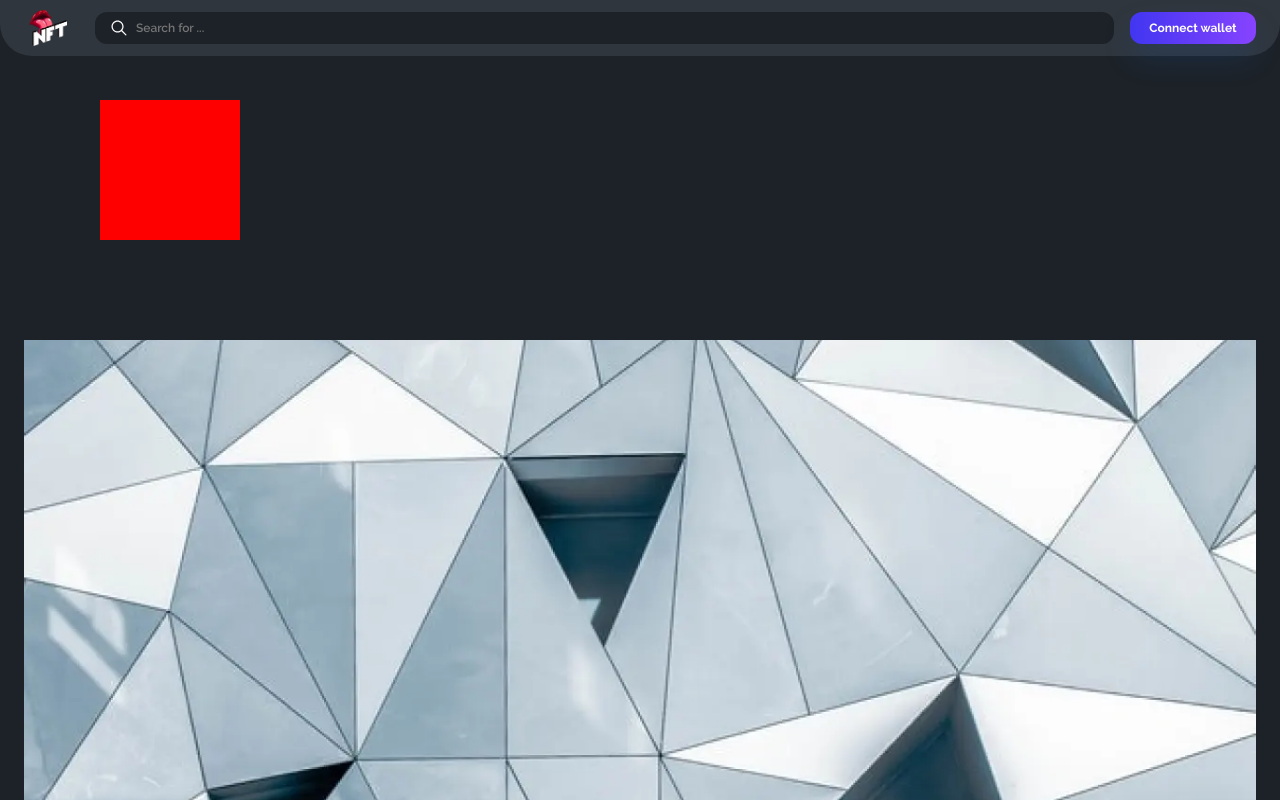
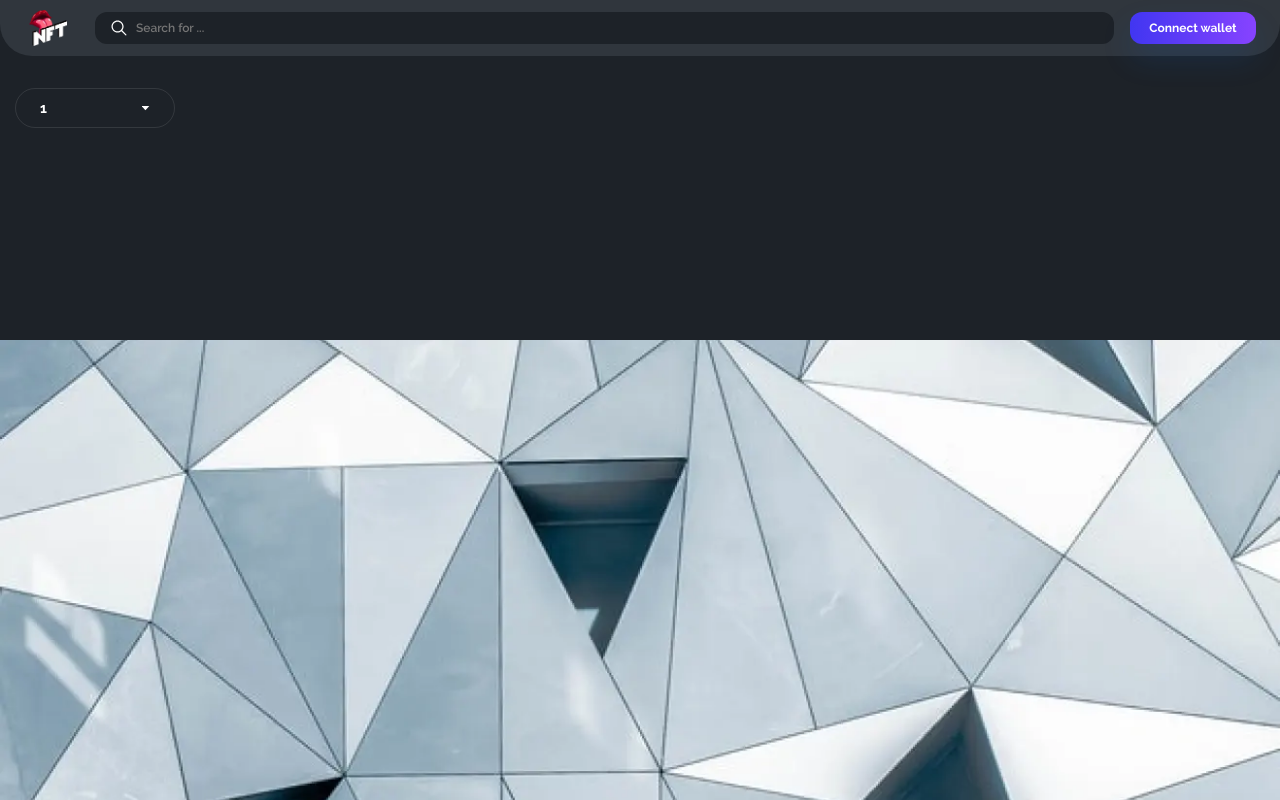
Before and after one commit to ArtemKliuiev/taste_nft, a Vue app: page /#/auction/1 in a window 1280 px wide. Shown: the top 800 px of the page. Built offline with nearby package versions, Linux system fonts and the light colour scheme.

Commit message:
add dropDown

```diff
--- a/src/assets/scss/style.scss
+++ b/src/assets/scss/style.scss
@@ -5,10 +5,12 @@
 body{
   font-family: Raleway;
   background: #1d2228;
+  background: red;
+  color: rgb(255, 255, 255);
 }
 
-.container {
-  max-width: 1400px;
+[class*="__container"] {
+  max-width: 1316px;
   margin: 0 auto;
-  padding: 0 24px;
+  padding: 0 15px;
 }
--- a/src/components/Base/SvgManager.vue
+++ b/src/components/Base/SvgManager.vue
@@ -6,5 +6,16 @@
         fill="white"
       />
     </symbol>
+
+    <symbol xmlns="http://www.w3.org/2000/svg" viewBox="0 0 7 3" id="dropArrow">
+      <defs />
+      <path
+        id="Polygon 1"
+        d="M3 3L6.46 -0.75L-0.47 -0.75L3 3Z"
+        fill="#FFFFFF"
+        fill-opacity="1.000000"
+        fill-rule="evenodd"
+      />
+    </symbol>
   </svg>
 </template>
--- a/src/components/Base/TheHeader.vue
+++ b/src/components/Base/TheHeader.vue
@@ -15,7 +15,7 @@
     </div>
   </header>
   <div class="info">{{ info }}</div>
-  <!--  <TheSearch />-->
+  <TheSearch v-show="true || info != ''" />
 </template>
 
 <script setup>
@@ -23,9 +23,10 @@ import BaseSvg from '@/components/Base/BaseSvg.vue'
 import UIButton from '@/components/UI/UIButton.vue'
 import BasePicture from '@/components/Base/BasePicture.vue'
 import BaseInput from '@/components/Base/BaseInput.vue'
+import TheSearch from '@/components/Base/TheSearch.vue'
+import { ref } from 'vue'
 
-let info
-// import TheSearch from '@/components/Base/TheSearch.vue'
+let info = ref('')
 </script>
 
 <style lang="scss">
--- a/src/components/Base/TheSearch.vue
+++ b/src/components/Base/TheSearch.vue
@@ -1,15 +1,32 @@
 <template>
-  <div class="search"></div>
+  <div class="search">
+    <div class="search__container">
+      <DropDpwn :list="['Recently added', 'Popular', 'The best']" :id="'drop-one'" />
+    </div>
+  </div>
 </template>
 
-<script setup></script>
+<script setup>
+import DropDpwn from '@/components/Reusable/DropDpwn.vue'
+</script>
 
 <style lang="scss">
 .search {
-  background: red;
+  padding: 88px 0 0 0;
+  background: #1d2228;
   position: fixed;
   top: 0;
   width: 100%;
   height: 100%;
+  animation: visible 300ms ease;
+}
+
+@keyframes visible {
+  0% {
+    opacity: 0;
+  }
+  100% {
+    opacity: 1;
+  }
 }
 </style>
--- /dev/null
+++ b/src/components/Reusable/DropDpwn.vue
@@ -0,0 +1,140 @@
+<template>
+  <div ref="drop" @click="toggleActive()" :class="{ dropdown_active: dropActive }" class="dropdown">
+    <div class="dropdown__btn">
+      <span>{{ 1 }}</span>
+
+      <BaseSvg :id="'dropArrow'" />
+    </div>
+    <ul class="dropdown__list">
+      <li @click="(event) => $emit(id, { message: event })" v-for="(item, id) in list" :key="id">
+        {{ item }}
+      </li>
+    </ul>
+  </div>
+</template>
+
+<script setup>
+import BaseSvg from '@/components/Base/BaseSvg.vue'
+import { ref, onMounted } from 'vue'
+defineProps(['list', 'id'])
+
+let dropActive = ref(false)
+//let selected = ref(list.value)
+const drop = ref()
+
+onMounted(() => {
+  window.addEventListener('click', (e) => {
+    if (!drop.value.contains(e.target)) {
+      dropActive.value = false
+    }
+  })
+})
+
+function toggleActive() {
+  dropActive.value = dropActive.value ? false : true
+}
+</script>
+
+<style scoped lang="scss">
+@import '@/assets/scss/base/base';
+
+.dropdown {
+  position: relative;
+  font-size: 14px;
+  width: 160px;
+  cursor: pointer;
+  user-select: none;
+
+  &__btn {
+    width: 100%;
+    height: 40px;
+    border: 1px solid rgba(255, 255, 255, 0.1);
+    border-radius: 20px;
+    display: flex;
+    align-items: center;
+    padding: 0 24px;
+    justify-content: space-between;
+
+    span {
+      font-weight: 700;
+      overflow: hidden;
+      white-space: nowrap;
+      text-overflow: ellipsis;
+    }
+
+    svg {
+      margin-left: 6px;
+      width: 8px;
+      height: 5px;
+      transition: transform 300ms ease;
+      transform-origin: 50% 50%;
+    }
+  }
+
+  &__list {
+    overflow: hidden;
+    position: absolute;
+    top: 42px;
+    width: 100%;
+    border: 1px solid rgba(255, 255, 255, 0.1);
+    border-radius: 20px;
+    max-height: 150px;
+    overflow-y: auto;
+    opacity: 0;
+    transform: scaleY(0);
+    transition:
+      transform 300ms ease,
+      opacity 300ms ease;
+    transform-origin: 0 0;
+
+    li {
+      font-weight: 500;
+      padding: 5px 15px;
+      margin: 0 auto;
+      overflow: hidden;
+      text-align: center;
+      white-space: nowrap;
+      text-overflow: ellipsis;
+      transition:
+        color 300ms ease,
+        background-color 300ms ease;
+
+      &:hover {
+        background-color: #fff;
+        color: #1d2228;
+      }
+    }
+  }
+
+  &_active {
+    .dropdown {
+      &__list {
+        transform: scaleY(1);
+        opacity: 1;
+      }
+
+      &__btn {
+        svg {
+          transform: rotate(180deg);
+        }
+      }
+    }
+  }
+
+  ::-webkit-scrollbar-thumb {
+    background-color: rgb(255 255 255 / 60%);
+    border-radius: 3px;
+
+    &:hover {
+      background-color: rgb(255 255 255 / 100%);
+    }
+  }
+  ::-webkit-scrollbar {
+    width: 6px;
+
+    @include media-breakpoint-down(sm) {
+      width: 6px;
+    }
+  }
+}
+</style>
```
Also changed, not shown: src/assets/images/Polygon 1.svg (added).
